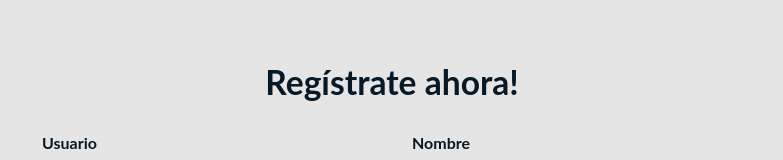
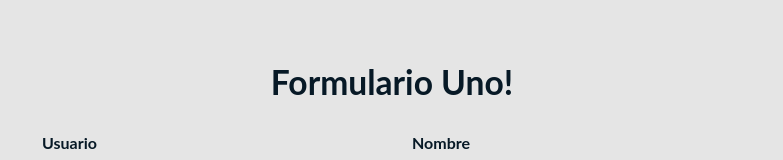
Before and after one commit to MarianoGriffa/Formulario-Uno, a plain HTML site: page index.html in a window 1280 px wide. Shown: the top 160 px of the page, without its empty margins (248-1031 px from the left). Drawn offline with Linux system fonts and the light colour scheme.

Commit message:
Cambie el título del formulario
Me parecio una mejor opción

```diff
--- a/index.html
+++ b/index.html
@@ -10,7 +10,7 @@
 </head>
 <body>
   <main>
-    <h1>Regístrate ahora!</h1>
+    <h1>Formulario Uno!</h1>
      <form action="" class="formulario" id="formulario">
 
        <!-- Usuario -->
```
